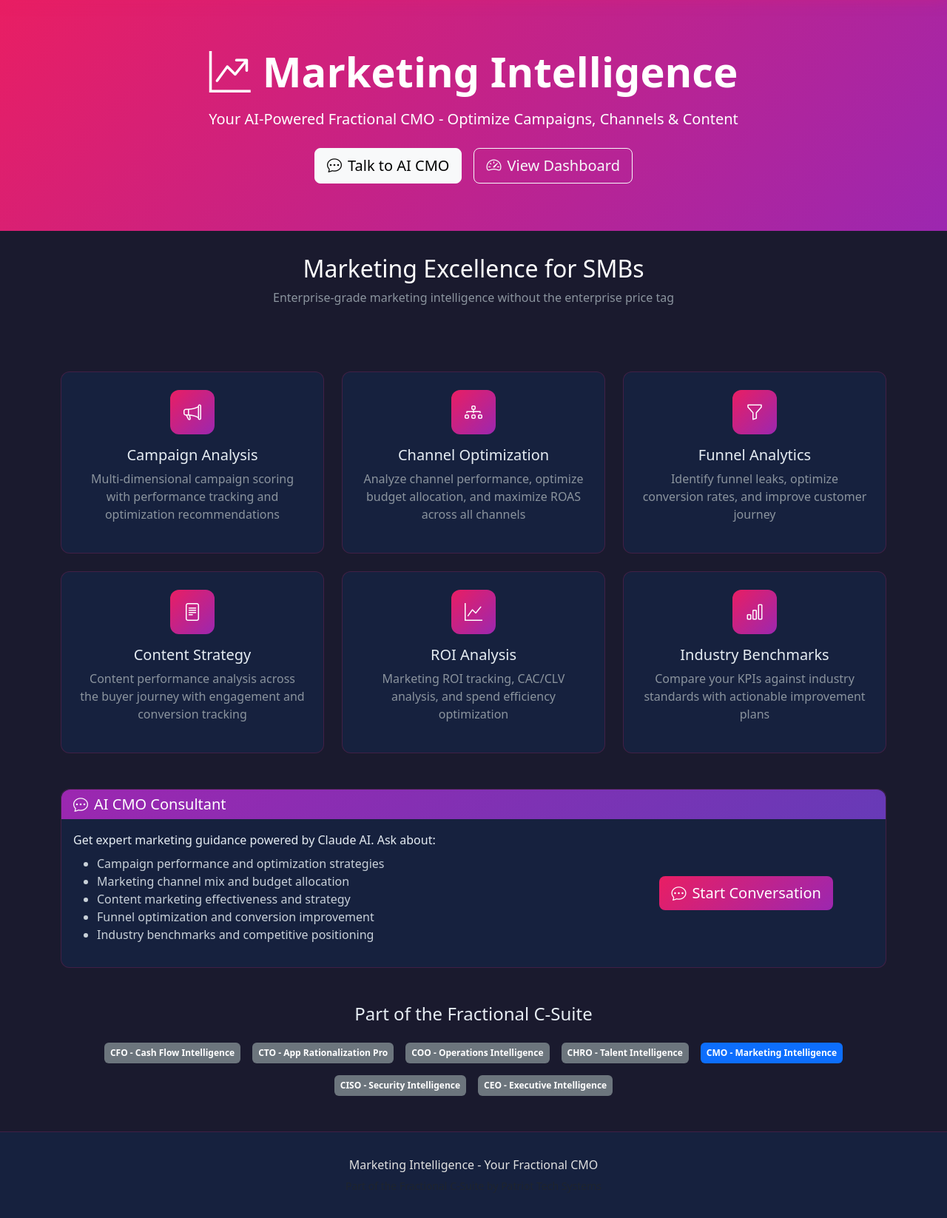
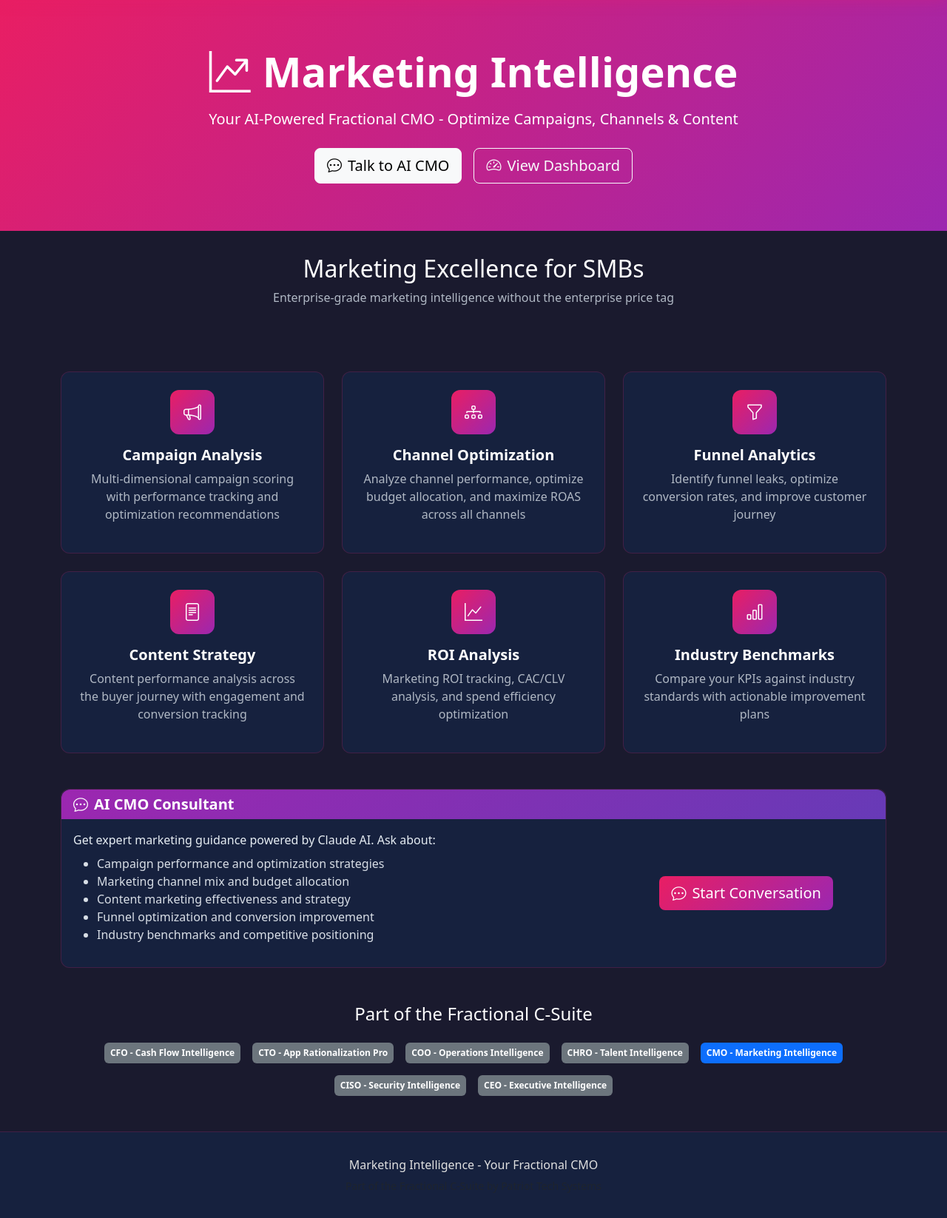
Before and after one commit to Texasdada13/marketing-intelligence, a Flask app: page / in a window 1280 px wide. Shown: the part 61-1707 px from the top of the page at 74% size. Run offline with Flask 3, Linux system fonts and the light colour scheme.

Commit message:
Improve text contrast - brighter card titles and descriptions
Co-Authored-By: Claude Opus 4.6 <noreply@anthropic.com>

```diff
--- a/web/templates/base.html
+++ b/web/templates/base.html
@@ -309,12 +309,12 @@
         }
 
         /* Card text contrast for dark theme */
-        .card h5, .card h4, .card h3 { color: #e6edf3; }
-        .card .text-muted { color: #8b949e !important; }
-        .card p:not(.text-muted) { color: #c9d1d9; }
-        .card li { color: #c9d1d9; }
-        .card ul.text-muted li { color: #8b949e; }
-        h2, h3, h4 { color: #e6edf3; }
+        .card h5, .card h4, .card h3 { color: #ffffff; font-weight: 600; }
+        .card .text-muted { color: #b0b8c4 !important; }
+        .card p:not(.text-muted) { color: #d8dee6; }
+        .card li { color: #d8dee6; }
+        .card ul.text-muted li { color: #b0b8c4; }
+        h2, h3, h4 { color: #ffffff; }
 
         /* Light Theme */
         body.light-theme .card h5, body.light-theme .card h4, body.light-theme .card h3 { color: #1f2937; }
--- a/web/templates/index.html
+++ b/web/templates/index.html
@@ -24,7 +24,7 @@
     <div class="row mb-5">
         <div class="col-12 text-center mb-4">
             <h2 class="text-white">Marketing Excellence for SMBs</h2>
-            <p style="color:#8b949e;">Enterprise-grade marketing intelligence without the enterprise price tag</p>
+            <p style="color:#b0b8c4;">Enterprise-grade marketing intelligence without the enterprise price tag</p>
         </div>
     </div>
 
```
